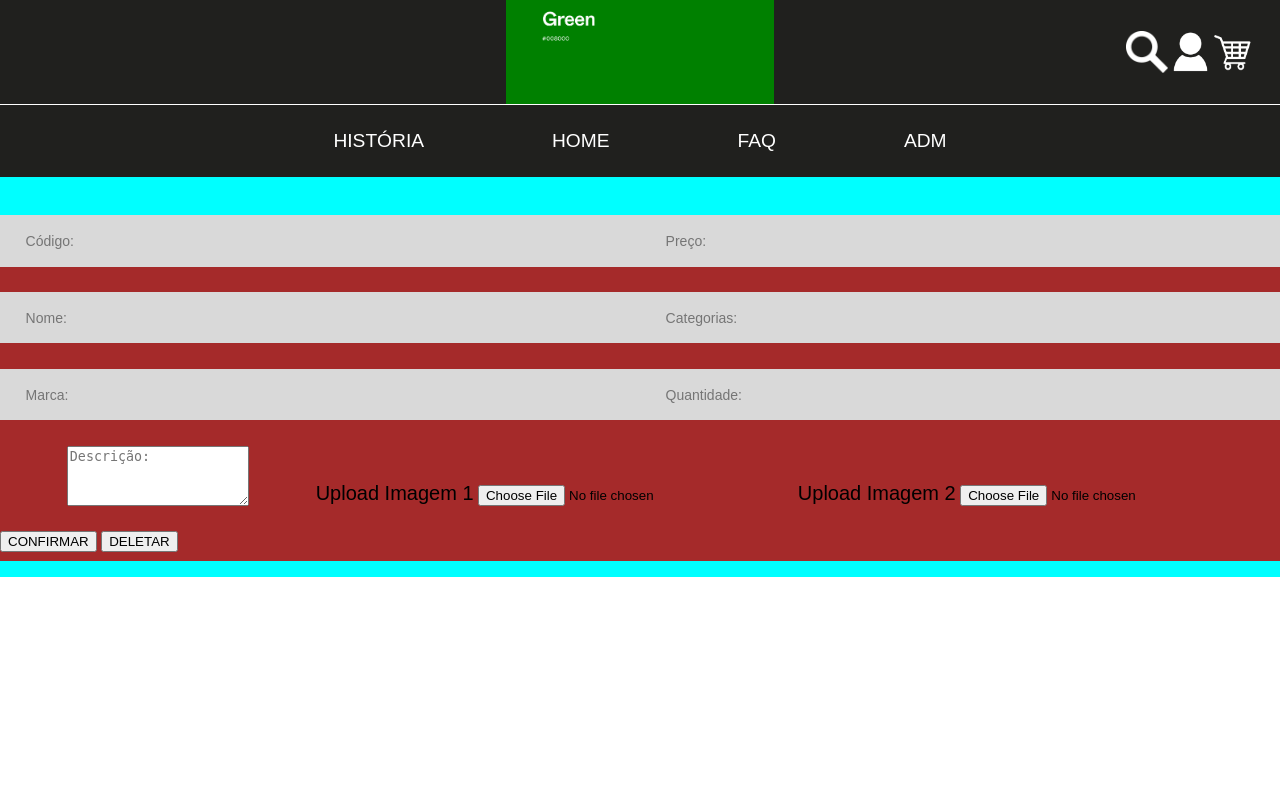
After one commit to gabrieliromagnarita/TCC, a Flask app: page /admin-render in a window 1280 px wide. The commit adds this page. Run offline with Flask 3, Linux system fonts and the light colour scheme.

Commit message:
back e front end admin começados

```diff
--- /dev/null
+++ b/app.py
@@ -0,0 +1,15 @@
+from flask import Flask;
+from routes.cadastro import cadastro_bp
+from routes.login import login_bp
+from routes.admin import admin_bp
+from routes.rotas import rotas_bp
+
+app = Flask(__name__)
+
+app.register_blueprint(cadastro_bp)
+app.register_blueprint(login_bp)
+app.register_blueprint(rotas_bp)
+app.register_blueprint(admin_bp)
+
+if __name__ == "__main__":
+    app.run(debug=True)
--- /dev/null
+++ b/routes/admin.py
@@ -0,0 +1,53 @@
+from flask import Blueprint, render_template, request, redirect, url_for
+""" from connect import db """
+import uuid
+import os
+
+admin_bp = Blueprint('admin', __name__)
+
+PASTA_UPLOADS = 'static/uploads/'
+
+@admin_bp.route('/admin-render')
+def admin():
+    return render_template('admin.html')
+
+@admin_bp.route('/admin', methods=['GET', 'POST'])
+def admin_actions():
+    if request.method == 'POST':
+        acao = request.form['acao-admin']
+        codigo = request.form['codigo-admin'].strip()
+        nome = request.form.get('nome-admin')
+        marca = request.form.get('marca-admin')
+        desc = request.form.get('desc-admin')
+        preco = request.form.get('preco-admin')
+        categorias = request.form.getlist('categorias-admin')
+        qtd = request.form.get('qtd-admin')
+        foto = request.files.get('foto-admin')
+
+        if not codigo and acao == 'adicionar':
+            codigo = str(uuid.uuid4())[:8]
+
+        doc_ref = db.collection('produtos').document(codigo)
+
+        if acao == 'adicionar':
+            produto = {'codigo': codigo}
+            if nome: produto['nome'] = nome
+            if marca: produto['marca'] = marca
+            if desc: produto['descricao'] = desc
+            if preco: produto['preco'] = float(preco)
+            if categorias: produto['categorias'] = categorias
+            if qtd: produto['quantidade'] = qtd
+            if foto:
+                caminho_foto = os.path.join(PASTA_UPLOADS, foto.filename)
+                foto.save(caminho_foto)
+                produto['foto'] = caminho_foto
+
+            doc_ref.set(produto, merge=True)
+
+        elif acao == 'deletar':
+            doc_ref.delete()
+
+        return redirect(url_for('admin.admin'))
+
+    produtos = [doc.to_dict() for doc in db.collection('produtos').stream()]
+    return render_template('admin.html', produtos=produtos)
--- /dev/null
+++ b/routes/login.py
@@ -0,0 +1,33 @@
+from flask import Blueprint, render_template, request, redirect, url_for
+import firebase_admin
+from firebase_admin import credentials, firestore, auth
+import requests
+
+login_bp = Blueprint('login', __name__)
+FIREBASE_API_KEY = 'AIzaSyB83_gLrndTGy1mx5jG8CJEA_LrCsCijdw'
+
+@login_bp.route('/login-render')
+def login():
+    return render_template('login.html')
+
+@login_bp.route('/login', methods=['POST'])
+def login_user():
+    email = request.form['email-login']
+    senha = request.form['senha-login']
+
+    url = f'https://identitytoolkit.googleapis.com/v1/accounts:signInWithPassword?key={FIREBASE_API_KEY}'
+
+    payload = {
+        'email' : email,
+        'password' : senha,
+        'returnSecureToken' : True
+    }
+
+    response = requests.post(url, json=payload)
+    data = response.json()
+
+    if 'idToken' in data:
+        return "Log-in bem sucedido!"
+    else:
+        erro = data.get('error', {}).get('message', 'Erro desconhecido')
+        return f'Erro ao logar: {erro}', 401
--- a/static/estilo.css
+++ b/static/estilo.css
@@ -71,6 +71,61 @@ body{
 
 .header-text.faq{
     left: 60%;
+}
+
+/*********************** cabeçalho adm ***********************/
+
+#header{
+    height: 13%;
+    width: 100%;
+    background-color: #20201E;
+    display: flex;
+    align-items: center;
+    justify-content: center;
+    position: relative;
+    border-bottom: 0.001px solid white;
+}
+
+#logo-face-a-face{
+    height: 100%;
+    width: auto;
+}
+
+#icons{
+    position: absolute;
+    right: 2%;
+    height: 100%;
+    width: 10%;
+    display: flex;
+    justify-content: space-between;
+    align-items: center;
+    padding: 0, 1%;
+}
+
+#icons img{
+    height: 40%;
+    width: auto;
+}
+
+#sub-header{
+    height: 9%;
+    width: 100%;
+    background-color: #20201E;
+    color: #FFFF;
+    display: flex;
+    justify-content: center;
+    align-items: center;
+    gap: 10%;
+}
+
+.header-text-adm {
+    font-size: 120%;
+    text-decoration: none;
+    color: white;
+}
+
+.header-text-adm:hover{
+    color: #33B1AE;
 }
 
 /*********************** corpo cadastro  ***********************/
@@ -220,3 +275,53 @@ label{
     display: flex;
     align-items: center;
 }
+
+/*********************** corpo adm  ***********************/
+#content-admin{
+    padding-top: 3%;
+    display: flex;
+    justify-content: center;
+    width: 100%;
+    height: auto;
+    background-color: aqua;
+}
+
+#form-admin{
+    width: 100%;
+    min-height: 346px;
+    background-color: brown;
+}
+
+.form-row-admin{
+    display: flex;
+    justify-content: space-evenly;
+    align-items: end;
+    padding-bottom: 2%;
+}
+
+label{
+    font-size: 20px;
+    margin: 0;
+}
+
+.admin-input{
+    height: 45px;
+    width: 100%;
+    background-color: #D9D9D9;
+    font-size: 14px;
+    margin: 0;
+    padding: 2%;
+    border: none;
+    font-family: Arial, Helvetica, sans-serif;
+}
+
+.form-row-admin2{
+    display: flex;
+    justify-content: space-evenly;
+    align-items: end;
+    padding-bottom: 2%;
+}
+
+.admin-textarea{
+    height: 60px;
+}
--- /dev/null
+++ b/templates/admin.html
@@ -0,0 +1,57 @@
+<HTML lang="pt-br">
+    <HEAD>
+        <title>cadastre-se</title>
+        <link rel="stylesheet" href="static/estilo.css" type="text/css">
+        <meta charset="UTF-8">
+        <meta name="viewport" content="width=1240,shrink-to-fit=no">
+    </HEAD>
+    <BODY>
+        <div id="header">
+            <img src="static/imagens/logo-face-a-face.png" id="logo-face-a-face">
+            <div id="icons">
+                <img src="static/imagens/search-bar-icon.png" id="search-bar-icon">
+                <img src="static/imagens/user-icon.png" id="user-icon">
+                <img src="static/imagens/shopping-cart-icon.png" id="shopping-cart-icon">
+            </div>
+        </div>
+        <div id="sub-header">
+            <a href="" class="header-text-adm historia">HISTÓRIA</a>
+            <a href="" class="header-text-adm home">HOME</a>
+            <a href="" class="header-text-adm faq">FAQ</a>
+            <a href="/admin-render" class="header-text-adm admin">ADM</a>
+        </div>
+        <div id="content-admin">
+            <form name="form-admin" method="post" action="/admin" id="form-admin">
+                <input type="hidden" name="acao-admin" value="adicionar">
+                <div class="form-row-admin">
+                    <input type="text" name="codigo-admin" class="admin-input codigo" placeholder="Código:">
+                    <input type="text" name="preco-admin" class="admin-input preco" placeholder="Preço:">
+                </div>
+                <div class="form-row-admin">
+                    <input type="text" name="nome-admin" class="admin-input nome" placeholder="Nome:">
+                    <input type="text" name="categorias-admin" class="admin-input categorias" placeholder="Categorias:">
+                </div>
+                <div class="form-row-admin">
+                    <input type="text" name="marca-admin" class="admin-input marca" placeholder="Marca:">
+                    <input type="number" name="qtd-admin" class="admin-input qtd" placeholder="Quantidade:">
+                </div>
+                <div class="form-row-admin2">
+                    <textarea name="desc-admin" class="admin-textarea desc" placeholder="Descrição:"></textarea>
+                    <div class="file-upload">
+                        <label>Upload Imagem 1</label>
+                        <input type="file" name="foto-admin" accept="image/*">
+                    </div>
+                    <div class="file-upload">
+                        <label>Upload Imagem 2</label>
+                        <input type="file" name="foto-admin" accept="image/*">
+                    </div>
+                </div>
+
+                <div class="actions">
+                    <button type="submit" class="btn-confirmar">CONFIRMAR</button>
+                    <button type="submit" formaction="/admin" name="acao-admin" value="deletar" class="btn-deletar">DELETAR</button>
+                </div>
+            </form>
+        </div>
+    </BODY>
+</HTML>
```
Also changed, not shown: routes/cadastro.py (renamed from cadastro-login.py, +5 -43 lines), routes/rotas.py (added, +7 -0 lines), routes/__init__.py (added), routes/carrinho.py (added), routes/compras.py (added), routes/faq.py (added), routes/historia.py (added), routes/home.py (added), routes/user.py (added).
